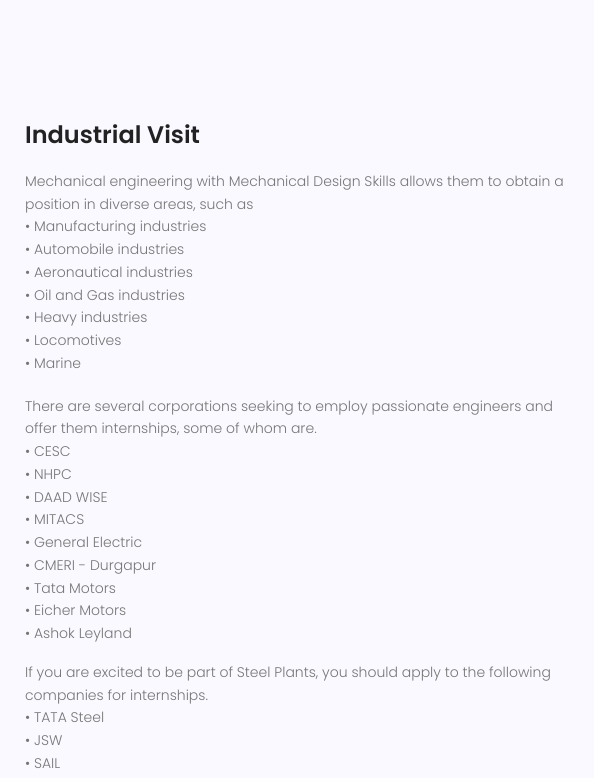
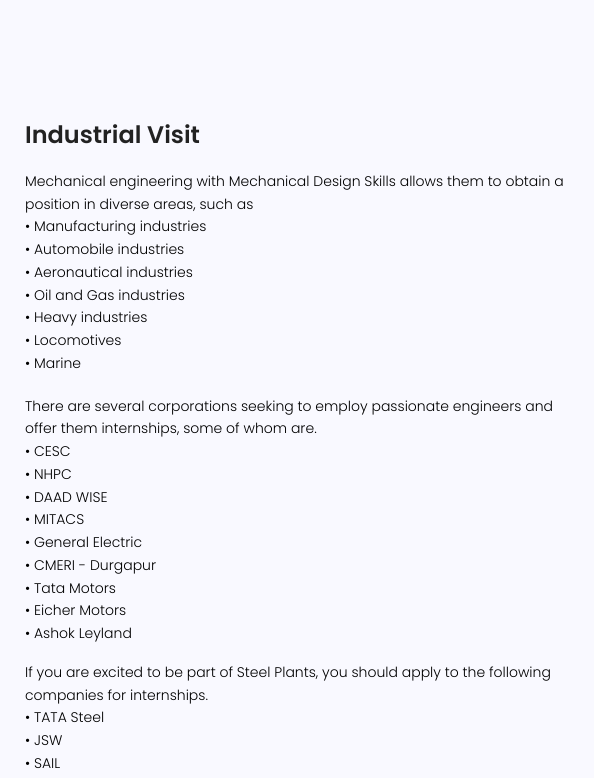
Before and after one commit to plutolabsIndia/plutoLabsIndia, a plain HTML site: page blog-single.html in a window 1280 px wide. Shown: the part 382-1160 px from the top of the page, 250-844 px from the left. Drawn offline with nearby package versions, Linux system fonts and the light colour scheme; some packages are replaced by stand-ins of ours.

Commit message:
Update blog-single.html

```diff
--- a/blog-single.html
+++ b/blog-single.html
@@ -242,7 +242,7 @@ Besides these, other organisations such as ONGC, NTPC, BHEL etc. also provide in
 										</ul>
 									</div>
 								</div>
-								<div class="col-lg-9 col-md-9">
+								<div class="col-lg-9 col-md-9 " style = "color:black">
 									<h3 class="mt-20 mb-20">Industrial Visit</h3>
 									<p class="excert">
 										Mechanical engineering with Mechanical Design Skills allows them to obtain a position in diverse areas, such as<br>
```
